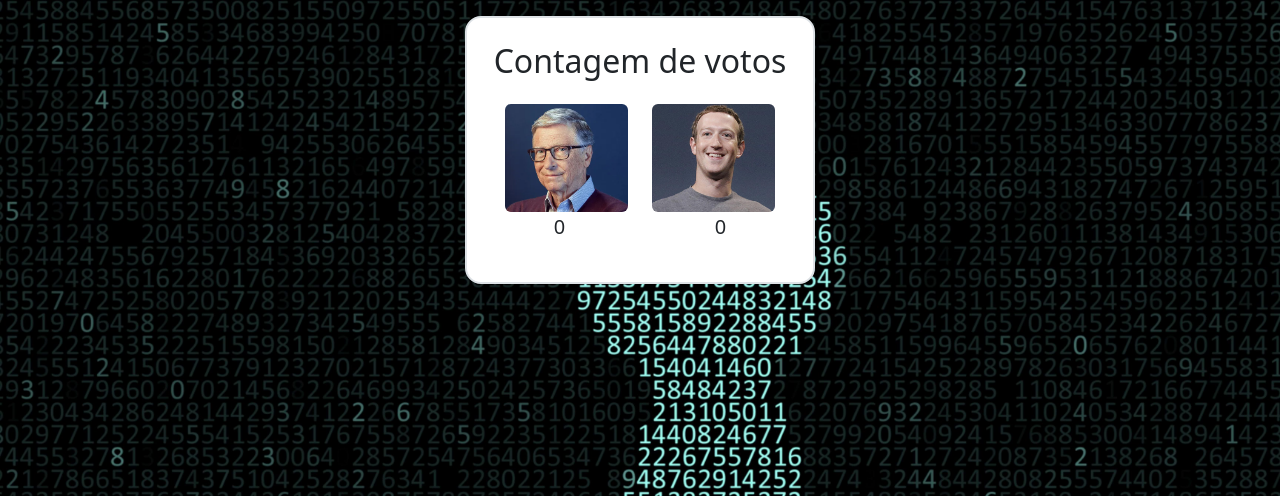
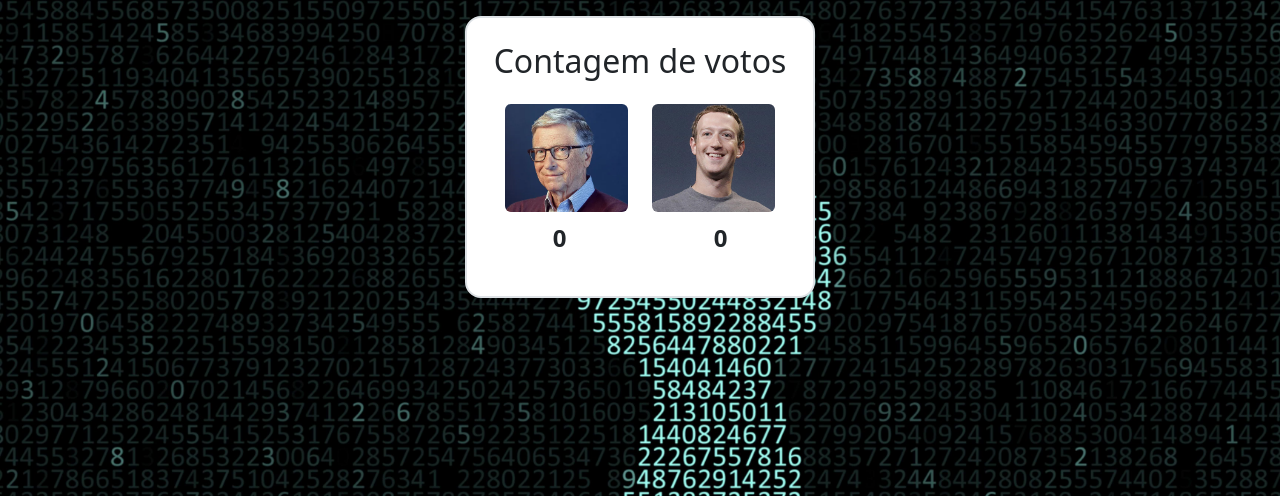
Before and after one commit to DanielMhl/VotacaoPHP, a PHP site: page /relatorio.php in a window 1280 px wide. Shown: the top 496 px of the page. Run offline with PHP 8.4, Linux system fonts and the light colour scheme; data that the repository does not hold is empty.

Commit message:
final v3.0

```diff
--- a/index.php
+++ b/index.php
@@ -39,8 +39,6 @@ if (!empty($_POST['nome']) && !empty($_POST['cpf']) && !empty($_POST['idade'])
     <div class="container border border-2 rounded-4 p-4 mt-2 bg-white animate__animated animate__fadeInLeft" style="max-width: 400px;">
         <form method="post" id="votacao">
             <h1 class="mb-4 text-center">Votação</h1>
-            <?php   // echo $msg;
-            ?>
             <div class="row">
                 <div class="mb-3 bs-success">
                     <label for="nome" class="form-label fw-semibold">Nome do eleitor: </label>
@@ -83,10 +81,10 @@ if (!empty($_POST['nome']) && !empty($_POST['cpf']) && !empty($_POST['idade'])
         <a class="btn btn-primary btn-lg rounded-2 mb-3" href="relatorio.php" target="_blank">Relátorio</a>
     </div>
     <script src="js/bootstrap.bundle.min.js">
-        if (window.history.replaceState) {
+       if (window.history.replaceState) {
             window.history.replaceState(null, null, window.location.href);
         }
-        $("#votacao")[0].reset();
+
     </script>
 
 
--- a/relatorio.php
+++ b/relatorio.php
@@ -29,11 +29,11 @@ $result = new Votos();
      <h2 class="mb-4 text-center">Contagem de votos</h2>
      <div class="col-sm">
         <img class="rounded-2" src="images/gates.PNG" alt="Gates" style="max-width:90%;" id="img">
-        <p class="text-center fs-5"><?php echo $result->resultadoGates(); ?></p>
+        <p class="text-center fs-4 fw-bold mt-2"><?php echo $result->resultadoGates(); ?></p>
 </div>
     <div class="col-sm">
         <img class="rounded-2" src="images/zuck.PNG" alt="Zuck" style="max-width:90%;" id="imge">
-        <p class="text-center fs-5"><?php echo $result->resultadoZuck(); ?></p>
+        <p class="text-center fs-4 fw-bold mt-2"><?php echo $result->resultadoZuck(); ?></p>
      </div>
      </div>
    </div>
```
